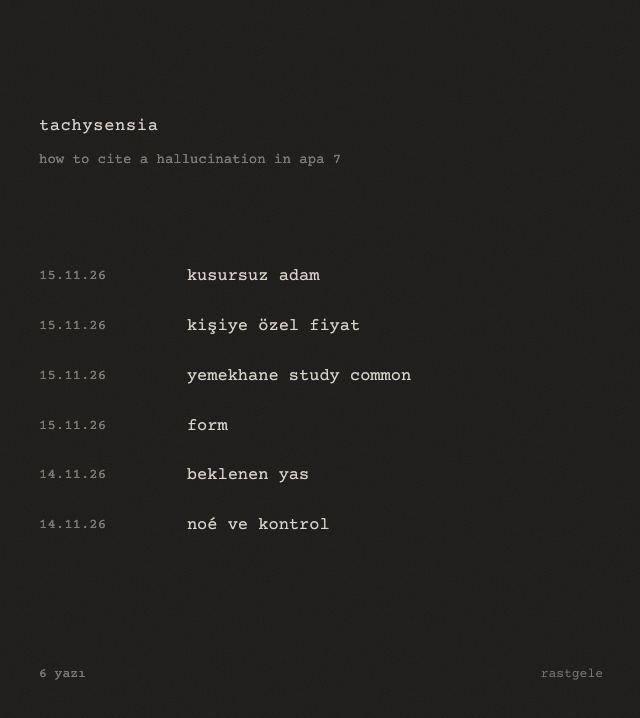
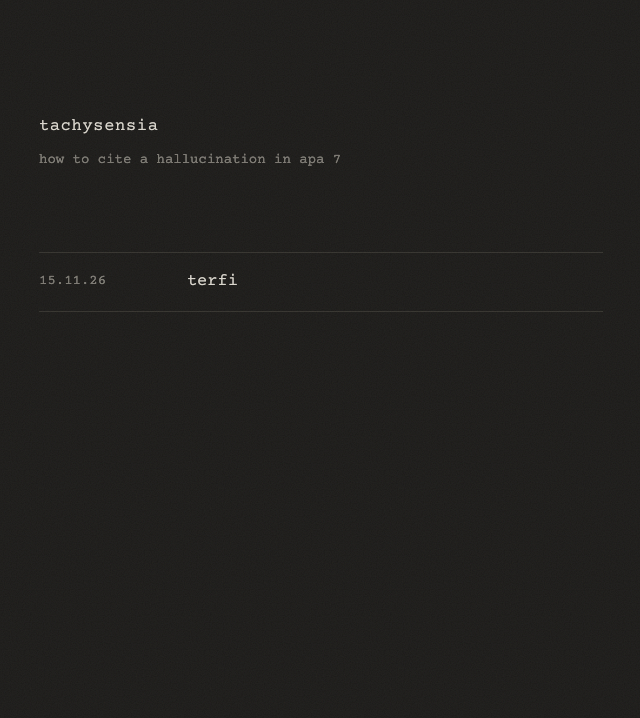
Before and after one commit to tachysensia/tachysensia.github.io, a plain HTML site: page index.html in a window 1280 px wide. Shown: the whole page, without its empty margins (319-959 px from the left). Drawn offline with nearby package versions, Linux system fonts and the light colour scheme.

Commit message:
Update index.html

```diff
--- a/index.html
+++ b/index.html
@@ -45,7 +45,8 @@
   .sub { margin-top: 6px; color: var(--dim); font-size: 14px; }
 
   /* liste */
-  .item { display: grid; grid-template-columns: 7.5em 1fr; gap: 0 1.2em; padding: 10px 0; }
+  .item { display: grid; grid-template-columns: 7.5em 1fr; gap: 0 1.2em; padding: 14px 0; border-top: 1px solid var(--faint); }
+  .item:last-child { border-bottom: 1px solid var(--faint); }
   .item .d { color: var(--dim); font-size: 14px; padding-top: 2px; }
   .item .t { position: relative; }
   .item:hover .t { text-decoration: underline; text-underline-offset: 5px; text-decoration-thickness: 1px; }
@@ -59,6 +60,13 @@
   .post .body .gap { height: 1.4em; }
   .post .body .sec { color: var(--dim); margin: 2.2em 0 .6em; letter-spacing: .06em; }
   .post .body .sec:first-child { margin-top: 0; }
+  .post .body .slogan { font-weight: 700; letter-spacing: .04em; border: 1px solid var(--ink); padding: .5em .8em; margin: 0 0 2em; display: inline-block; transform: rotate(-.6deg); }
+  .post .body p + p:not(.sec):not(.fn) { margin-top: .15em; }
+  .post .body .fn { font-size: 14px; color: var(--dim); }
+  .post .body .ref { margin-top: 3.5em; font-size: 14px; padding-left: 2.2em; text-indent: -2.2em; word-break: break-word; }
+  .post .body .note { margin-top: 3em; padding-top: 1.2em; border-top: 1px solid var(--faint); color: var(--dim); font-style: italic; }
+  .post .body .fn:first-of-type { margin-top: 0; }
+  .post .body .fn { padding-left: 2em; text-indent: -2em; }
   .post .body p, .post .body .gap { opacity: 0; animation: ink .5s ease forwards; }
   @keyframes ink { from { opacity: 0; filter: blur(1.5px); } to { opacity: 1; filter: none; } }
   .end { margin-top: 6vh; color: var(--dim); }
@@ -101,292 +109,18 @@
    YAZILAR — en yenisini en üste ekle
    id: adres çubuğunda görünür (türkçe karakter ve boşluk kullanma)
    metin: `` arasına yaz. her satır ayrı satır, boş satır = nefes
-           § ile başlayan satır = bölüm başlığı
+           § ile başlayan satır = bölüm başlığı, _kelime_ = italik
+           ! ile başlayan satır = slogan kutusu, (1) ile başlayan satır = dipnot
 ================================================================= */
 const YAZILAR = [
   {
-    id: "kusursuz-adam",
-    baslik: "kusursuz adam",
+    id: "terfi",
+    baslik: "terfi",
     tarih: "15.11.26",
     metin: `
-§ i. kusursuz adam
+bir akademisyenin gözlerinden görüyordum. bir nöbeti sırasında yerde gördüğü farenin kulağını mutfak bıçağıyla koparıp inceledi(m). oyuncak sanmıştı(m). gerçek bir kulaktı ama hâlâ plastik gibi duruyordu. parçalarına bakıp latince bir isim söyledi(m). sonra fotomontaj gibi, gözlerinden senelerin geçtiğini gördüm. işinde terfi aldıkça göğe varan bir gökdelenin katlarında yükseldi(m). her bir karede camdan dışarı bakıp ne kadar yüksekten atlarsam o kadar kesin öleceğimin hesabını yapıyordum. o kişi ben miydim, emin değilim.
 
-kusursuz adam sabah yedide kalkar
-çünkü başarılı insanlar sabah yedide kalkar
-bunu bir podcastte duymuştur
-podcasti de başarılı bir adam yapıyordur
-
-kusursuz adamın her şeyi yerli yerindedir
-bir annesi vardır, anne gibi davranır
-bir sevgilisi vardır, sevgili gibi davranır
-bir de düşmanı vardır
-düşmanı olmayan adam adamdan sayılmaz
-
-kusursuz adam erkektir
-bunu her sabah biraz tekrar eder
-el sıkışırken, sesini kalınlaştırırken, ağlamazken
-unutursa diye
-
-kusursuz adam piyasaya inanır
-piyasa her şeyi çözer
-çözemediğini zaten problem saymaz
-
-kusursuz adam tanrıya da inanır
-cennet onun için bir emeklilik planıdır
-uzun vadeli yatırım, düşük risk
-
-kusursuz adamın ideolojisi yoktur
-öyle der
-en sağlam ideoloji budur
-
-kusursuz adam şüphe etmez
-şüphe verimliliği düşürür
-
-§ ii. sunuş
-
-şimdi biraz ciddi olayım
-kusursuz adamın problemi kötü olması değil
-her şeyi etiketiyle yaşaması
-
-anne arkadaş düşman sevgili
-bu kelimeler iletişimi hızlandırıyor
-sevgilim dediğinde karşındaki her şeyi anlıyor
-ama bir şey de kayboluyor
-o insanın kendisi
-
-lacan'a göre simge şeyin ölümüdür
-kelime gelince şeyin kendisi çekiliyor
-
-sevgili dediğin an bir paket geliyor
-kıskanmak gerekiyor, cevap vermek gerekiyor, yıldönümü gerekiyor
-ailen tanısın, arkadaşların onaylasın
-toplumun sevgiliden beklediği her şey
-ve bizim farkında olmadan içimize aldığımız her şey
-bu paketin bir iktidarı var
-ilişki artık iki insan arasında değil
-iki insan ve bir kelime arasında
-
-etiketten önce sadece biriyle konuşuyordun
-etiketten sonra sevgilinle konuşuyorsun
-aynı insan, başka bir dinamik
-sentetik
-
-§ iii. eleştiri
-
-ama burada bir tuzak var
-etiketlere karşı olmak da bir etiket
-etiketsiz ilişki diyoruz
-ona bile isim koyduk, situationship
-sentetiklikten kaçmak da sentetik
-
-belki çözüm etiketsiz yaşamak değil
-merkezsiz yaşamak
-ağaç gibi değil çimen gibi
-deleuze ve guattari buna rizom diyor
-merkezi yok, her noktadan her noktaya gidilebiliyor
-biri bugün arkadaşın olur yarın neredeyse annen
-bir düşman bir gün seni en iyi anlayan olur
-
-bu merkezsizliği her şeyde hissediyorum
-dinde, cinsiyette, parada, sevgide
-hiçbirinin merkezi yok
-hepsi merkezi varmış gibi davranıyor
-
-kusursuz adam bunu okusa
-bu çocuk kafayı yemiş der
-haklı da olabilir
-
-bu akşam birine kanka dedim
-kelime hızlıydı
-yetmedi ama
-`
-  },
-  {
-    id: "kisiye-ozel-fiyat",
-    baslik: "kişiye özel fiyat",
-    tarih: "15.11.26",
-    metin: `
-mikroekonomide tekel konusundayız
-tam fiyat ayrımcılığı diye bir şey var
-herkesten ödeyebileceği maksimumu alıyorsun
-her insana ayrı bir fiyat
-ve bunu sınavda hesaplıyoruz
-
-grafikte bir üçgen var tüketici artığı diye
-satın aldıktan sonra insanın elinde kalan küçük sevinç gibi bir şey
-tam ayrımcılıkta o üçgen sıfırlanıyor
-hepsi firmaya geçiyor
-hoca buna verimli diyor
-teknik olarak haklı da
-
-bilet siteleri de artık bunu yapıyor
-dönmek için saat başı bakıyorsan fiyat da senin için yükseliyor
-algoritma çaresizliği ölçüyor
-çaresizlik artık bir veri
-
-fisher'ın kitabında o meşhur cümle var
-kapitalizmin sonunu hayal etmek dünyanın sonunu hayal etmekten daha zor
-burada daha da zor bence
-çünkü biz kapitalizmi hayal etmiyoruz
-türevini alıyoruz
-
-bir ara grupta biri
-çalışmak istemiyorum ama param olsun istiyorum dedi
-zengin aile bunun çözümü yazdım
-şaka diye yazdım
-okulun yarısı için şaka değil
-
-sonra sınava girdim
-üçgeni doğru taradım
-`
-  },
-  {
-    id: "yemekhane-study-common",
-    baslik: "yemekhane study common",
-    tarih: "15.11.26",
-    metin: `
-günüm üç kelime
-yemekhane study common
-bazen sırası değişiyor
-bir de ders var ama ders bu üçünün arasında bir bekleme salonu
-
-yemekhane kartımda para yok
-yükleyince kaç saatte yatıyor diye gruba soruyorum
-aynı masada biri kartına hiç bakmamış
-bakmasına gerek yok
-para onun için bir bilgi değil hava durumu
-
-geçen hafta modeli kimse anlamayınca prof
-bizim zamanımızda bunu doktoranın ikinci yılında görürdük dedi
-avrupa'da bunu lisansta anlatan başka yer yok, normal
-iltifat mı hakaret mi anlayamadık
-ikisi aynı şey galiba
-seçilmiş olmanın bedeli aşağılanmayı hak etmek
-
-common'da sigara içerken toplanan bir ekip var
-orası okulun bilinçdışı bence
-derste söylenemeyen her şey orada söyleniyor
-sonra herkes içeri girip slaytlara dönüyor
-
-bir ara gruba sömürü makineleriyiz yazmıştım
-şaka değildi
-gülüp yemekhaneye gittik
-
-žižek'in sinik formülü var
-ne yaptıklarını çok iyi biliyorlar ama yine de yapıyorlar
-ideoloji artık bilmemek değil
-bilip devam etmek
-
-neyse yarın 8.30 dersim var
-yemekhane açılmadan
-`
-  },
-  {
-    id: "form",
-    baslik: "form",
-    tarih: "15.11.26",
-    metin: `
-bir gün gruba şaka diye bir tablo attım
-isim | bölüm | sınıf | cinsiyet | yurt | ot | burs | sevgili | ders
-herkes güldü
-sonra düşündüm
-burada bir insanı tanımak gerçekten bundan ibaret
-
-ilk soru hep bölüm
-ikinci soru staj
-üçüncü soru yok çünkü cevap belli
-
-butler cinsiyetin bir öz olmadığını söylüyor
-bir tekrar olduğunu
-bir şeyi yeterince tekrar edersen doğalmış gibi görünür
-okulda bu herkes için geçerli
-finans bir bölüm değil bir yürüme biçimi
-bir el sıkışma, bir "actually"
-ilk dönem kimse böyle değildi
-ikinci dönem herkes böyleydi
-
-kimse sana böyle ol demedi
-mesele de bu zaten
-iktidar yasaklamıyor üretiyor
-
-tabloda en çok ot sütunu güldürdü
-ama bence en dürüst sütun oydu
-seçilmiş gibi duran tek sütun o
-diğerleri seçildiğini sanıyor
-
-bende de bütün sütunlar dolu bu arada
-özcülüğe karşıyım ama formu doldurdum
-herkes gibi
-`
-  },
-  {
-    id: "beklenen-yas",
-    baslik: "beklenen yas",
-    tarih: "14.11.26",
-    metin: `
-uzaktaki bir yakının ölümünü düşünmenin bir konforu var
-bunu söyleyince insanlar yüz buruşturuyor ama bir dakika
-
-yabancı'da bir cümle var
-sağlıklı bütün insanlar sevdiklerinin ölümünü az çok arzu etmiştir
-meursault aslında adamı öldürdüğü için yargılanmıyor
-annesinin cenazesinde ağlamadığı için yargılanıyor
-toplum cinayeti affeder yasın yanlış tutulmasını affetmez
-
-freud buna ambivalans diyor
-aynı nesneye hem sevgi hem düşmanlık
-yasın içindeki suçluluk da buradan geliyor
-"keşke" değil "acaba ben mi istedim"
-
-beklenen yas başka bir şey ama
-ortada ölüm yok
-sen yasın provasını yapıyorsun
-uzaklık zaten küçük bir ölüm
-her telefon bir hayaletle konuşmak gibi
-
-asıl konfor şu bence
-ilişkiyi bitirmeden kapatabiliyorsun
-tartışmadan hesaplaşmadan
-hiç tartışmamış olmanın uzaklığına ölüm bir anlam veriyor
-yoksa sadece aranmayan biriyiz
-
-yine simge gerçekten daha güçlü
-ölüm değil ölüm fikri iş görüyor
-
-neyse
-annemi arayayım bari
-`
-  },
-  {
-    id: "noe-ve-kontrol",
-    baslik: "noé ve kontrol",
-    tarih: "14.11.26",
-    metin: `
-climax'i sonunda izledim
-irreversible'dan sonra bir tık çekinerek açtım açıkçası
-
-dansçılar bu filmde
-yani işi bedenini kontrol etmek olan insanlar
-sangria'ya bir şey karışıyor ve ilk giden şey zihin oluyor
-beden hâlâ dans ediyor ama artık onu kimse sürmüyor
-ironi bence tam orada
-
-irreversible'da da aynı şey var aslında ama ters yönden
-alex metroda kadınların erkeğin kendi zevkini öne koymasını erotik bulabileceğini söylüyor
-bu bir fantazi, arzuyu taşıyan bir çerçeve
-sonra (film geriye aktığı için aslında önce) o çerçeve paramparça oluyor
-geriye konuşulamayan bir şey kalıyor
-lacan buna gerçek diyor
-evet her şeye lacancı bakmaya başladım galiba farkındayım
-
-ikisinde de noé kurtuluş göstermiyor
-etkiyi gösteriyor ama etkileneni pek değil
-bu bir eksiklik mi bilerek mi emin değilim
-belki izleyeni de o dansçılar gibi bırakmak istiyor
-beden orada ama kontrol sende değil
-
-sonra balkona çıkıp sigara içtim
-kontrol bende miydi onu da bilmiyorum
+& Anonim. (2026). [Rüya kaydı]. Yayımlanmamış ham veri.
 `
   },
 ];
@@ -420,7 +154,8 @@ function liste() {
   $("#view").innerHTML = YAZILAR.map(y =>
     `<a class="item" href="#/${y.id}" data-go="${y.id}"><span class="d">${esc(y.tarih || "")}</span><span class="t">${esc(y.baslik)}</span></a>`
   ).join("");
-  $("#count").textContent = `${YAZILAR.length} yazı`;
+  $("#count").textContent = YAZILAR.length > 1 ? `${YAZILAR.length} yazı` : "";
+  $("#rnd").style.display = YAZILAR.length > 1 ? "" : "none";
   document.title = "tachysensia";
 }
 
@@ -431,8 +166,13 @@ function yazi(id) {
   const satirlar = y.metin.replace(/^\n+|\n+$/g, "").split("\n");
   const body = satirlar.map((s, k) => {
     const gecikme = `style="animation-delay:${900 + k * 70}ms"`;
+    if (s.startsWith("! ")) return `<p class="slogan" ${gecikme}>${esc(s.slice(2))}</p>`;
+    if (s.startsWith("& ")) return `<p class="ref" ${gecikme}>${esc(s.slice(2)).replace(/_([^_]+)_/g, "<em>$1</em>")}</p>`;
+    if (s.startsWith("~ ")) return `<p class="note" ${gecikme}>${esc(s.slice(2))}</p>`;
+    if (s.startsWith("— ")) return `<p class="fn" ${gecikme}>${esc(s)}</p>`;
+    if (/^\(\d+\)/.test(s)) return `<p class="fn" ${gecikme}>${esc(s)}</p>`;
     if (s.startsWith("§ ")) return `<p class="sec" ${gecikme}>${esc(s.slice(2))}</p>`;
-    return s.trim() ? `<p ${gecikme}>${esc(s)}</p>` : `<div class="gap" ${gecikme}></div>`;
+    return s.trim() ? `<p ${gecikme}>${esc(s).replace(/_([^_]+)_/g, "<em>$1</em>")}</p>` : `<div class="gap" ${gecikme}></div>`;
   }).join("");
   const onceki = YAZILAR[i + 1], sonraki = YAZILAR[i - 1];
   $("#view").innerHTML = `<article class="post">
```
